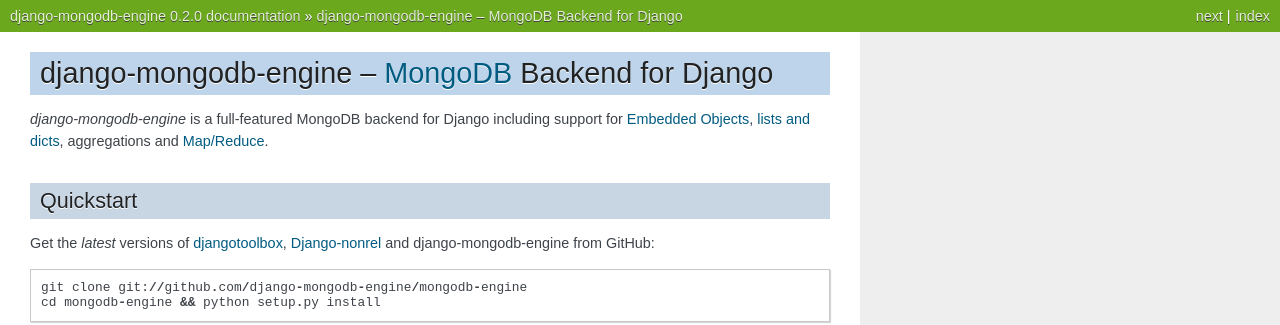
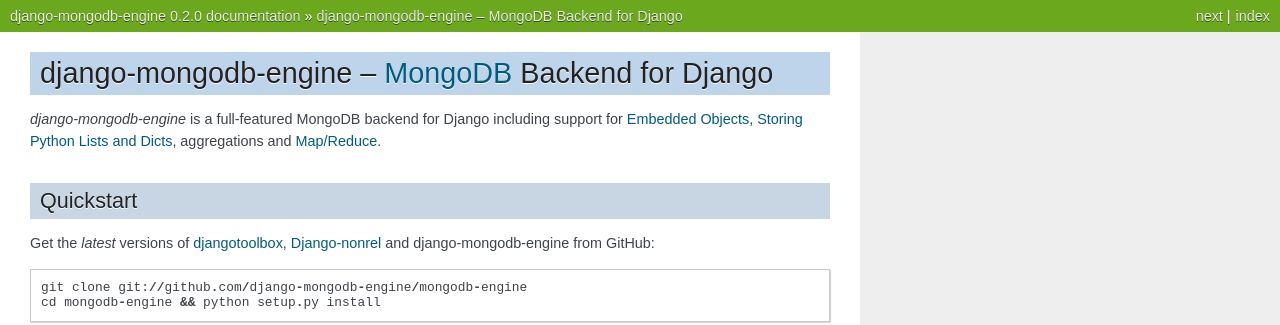
Before and after one commit to django-nonrel/mongodb-engine, a Sphinx documentation site: the page built from docs/index.rst, in a window 1280 px wide. Shown: the top 325 px of the page. Built offline with Sphinx 7.4.7, drawn with Linux system fonts in a browser that asks for light colours; some of the changed lines change nothing that is shown.

Commit message:
docs fix

```diff
--- a/docs/conf.py
+++ b/docs/conf.py
@@ -88,4 +88,4 @@
 issuetracker_issue_pattern = r'[Ii]ssue #(\d+)'
 
 intersphinx_mapping = {'python' : ('http://docs.python.org', None),
-                       'django' : ('http://docs.djangoproject.com/en/dev/', 'django.inv')}
+                       'django' : ('http://docs.djangoproject.com/en/dev/_objects/', None)}
--- a/docs/index.rst
+++ b/docs/index.rst
@@ -6,7 +6,7 @@
 
 *django-mongodb-engine* is a full-featured MongoDB backend for Django
 including support for :doc:`Embedded Objects </embedded-objects>`,
-:doc:`lists and dicts </lists-and-dicts>`, aggregations and
+:doc:`lists-and-dicts`, aggregations and
 :ref:`Map/Reduce <mapreduce>`.
 
 
```
